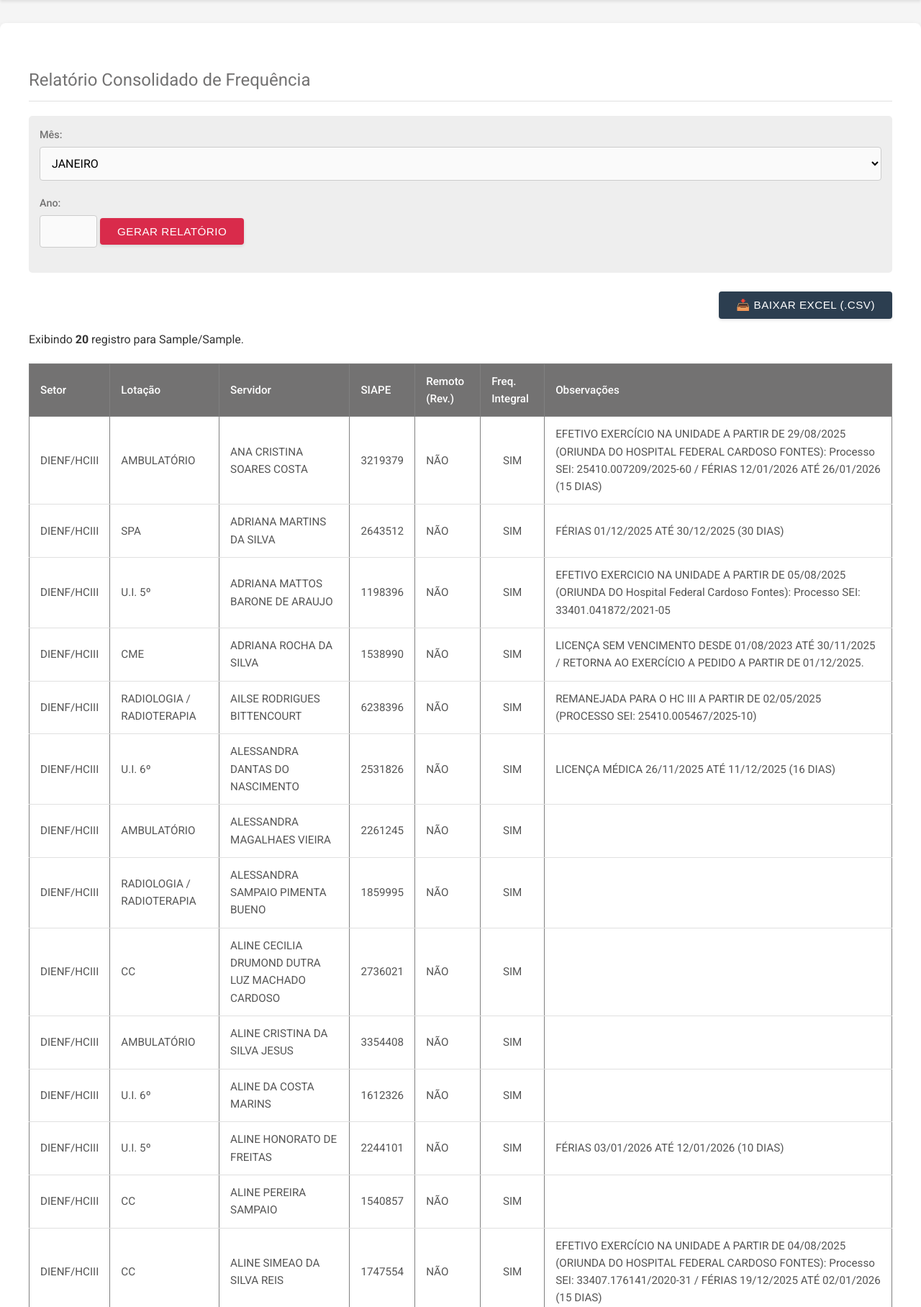
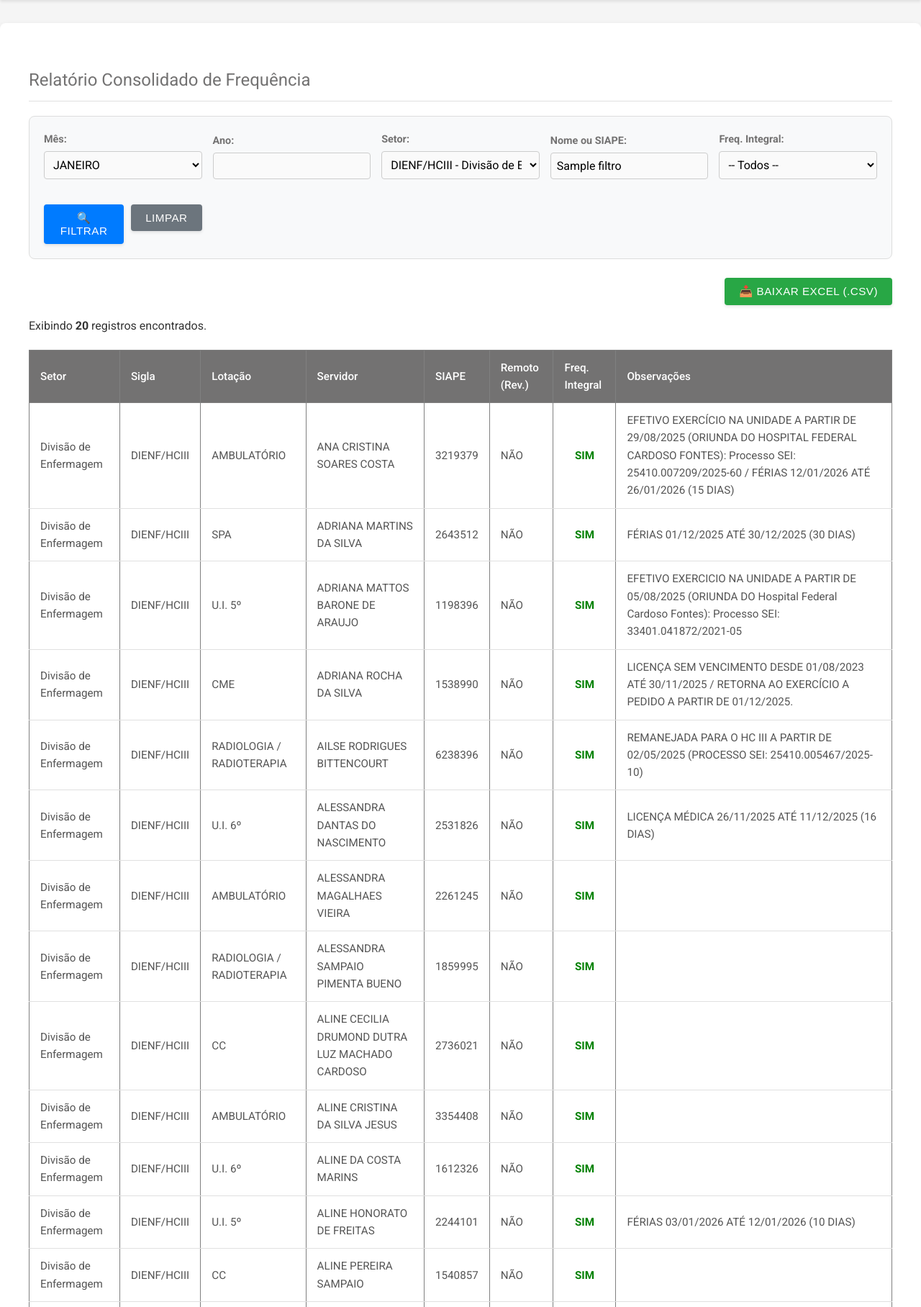
Before and after one commit to dennisguim/projeto-integrador-i-univesp, a Flask app: template src/templates/relatorio.html in a window 1280 px wide. Shown: the part 116-1932 px from the top of the page at 72% size. Run offline with Flask 3, Linux system fonts and the light colour scheme; the template is opened without the code that fills it: values that come from a table or form of the project are taken from there, most other values are stand-ins (such as "Sample title", 1, 10 or a date in 2020).

Commit message:
Update relatorio.html

```diff
--- a/src/templates/relatorio.html
+++ b/src/templates/relatorio.html
@@ -5,33 +5,79 @@
 {% block content %}
     <h2>Relatório Consolidado de Frequência</h2>
 
-    <!-- Filtro -->
-     <form method="post" style="background-color: #eee; padding: 15px; border-radius: 5px;">
-        <label>Mês:</label>
-        <select name="mes">
+    <!-- Filtro Avançado -->
+    <form method="get" style="background-color: #f8f9fa; padding: 20px; border-radius: 8px; border: 1px solid #ddd; display: grid; grid-template-columns: repeat(auto-fit, minmax(200px, 1fr)); gap: 15px; align-items: end;">
+
+        <!-- Mês -->
+        <div>
+            <label style="display: block; margin-bottom: 5px; font-weight: bold;">Mês:</label>
+            <select name="mes" style="width: 100%; padding: 8px;">
                 {% for m in ['JANEIRO', 'FEVEREIRO', 'MARÇO', 'ABRIL', 'MAIO', 'JUNHO', 'JULHO', 'AGOSTO', 'SETEMBRO', 'OUTUBRO', 'NOVEMBRO', 'DEZEMBRO'] %}
-                <option value="{{ m }}" {% if m == mes_atual %}selected{% endif %}>{{ m }}</option>
+                    <option value="{{ m }}" {% if m == filtros.mes %}selected{% endif %}>{{ m }}</option>
                 {% endfor %}
             </select>
+        </div>
 
-        <label>Ano:</label>
-        <input type="number" name="ano" value="{{ ano_atual }}" style="width: 60px;">
+        <!-- Ano -->
+        <div>
+            <label style="display: block; margin-bottom: 5px; font-weight: bold;">Ano:</label>
+            <input type="number" name="ano" value="{{ filtros.ano }}" style="width: 100%; padding: 8px; box-sizing: border-box;">
+        </div>
 
-        <button type="submit">Gerar Relatório</button>
+        <!-- Setor -->
+        <div>
+            <label style="display: block; margin-bottom: 5px; font-weight: bold;">Setor:</label>
+            <select name="setor_id" style="width: 100%; padding: 8px;">
+                <option value="">-- Todos os Setores --</option>
+                {% for s in setores %}
+                    <option value="{{ s.id }}" {% if filtros.setor_id == s.id %}selected{% endif %}>
+                        {{ s.sigla }} - {{ s.nome }}
+                    </option>
+                {% endfor %}
+            </select>
+        </div>
+
+        <!-- Nome / SIAPE -->
+        <div>
+            <label style="display: block; margin-bottom: 5px; font-weight: bold;">Nome ou SIAPE:</label>
+            <input type="text" name="nome" value="{{ filtros.nome }}" placeholder="Buscar funcionário..." style="width: 100%; padding: 8px; box-sizing: border-box;">
+        </div>
+
+        <!-- Frequência Integral -->
+        <div>
+            <label style="display: block; margin-bottom: 5px; font-weight: bold;">Freq. Integral:</label>
+            <select name="freq_integral" style="width: 100%; padding: 8px;">
+                <option value="">-- Todos --</option>
+                <option value="SIM" {% if filtros.freq_integral == 'SIM' %}selected{% endif %}>SIM</option>
+                <option value="NÃO" {% if filtros.freq_integral == 'NÃO' %}selected{% endif %}>NÃO</option>
+                <option value="PARCIAL" {% if filtros.freq_integral == 'PARCIAL' %}selected{% endif %}>PARCIAL</option>
+            </select>
+        </div>
+
+        <!-- Botões -->
+        <div style="display: flex; gap: 10px;">
+            <button type="submit" style="padding: 10px 20px; background-color: #007bff; color: white; border: none; border-radius: 4px; cursor: pointer;">🔍 Filtrar</button>
+            <a href="{{ url_for('relatorio_geral') }}" style="text-decoration: none;">
+                <button type="button" style="padding: 10px 20px; background-color: #6c757d; color: white; border: none; border-radius: 4px; cursor: pointer;">Limpar</button>
+            </a>
+        </div>
     </form>
     <br>
 
     {% if registros %}
         <div style="text-align: right; margin-bottom: 10px;">
-            <a href="{{ url_for('exportar_relatorio', mes=mes_atual, ano=ano_atual) }}">
-                <button style="background-color: #2c3e50;">📥 Baixar Excel (.csv)</button>
+            <!-- O link de exportação inclui todos os parâmetros atuais da URL (filtros) -->
+            <a href="{{ url_for('exportar_relatorio', **filtros) }}">
+                <button style="background-color: #28a745; color: white; padding: 10px 20px; border: none; border-radius: 4px; cursor: pointer;">📥 Baixar Excel (.csv)</button>
             </a>
         </div>
-        <p>Exibindo <strong>{{ registros|length }}</strong> registro para {{ mes_atual }}/{{ ano_atual}}.</p>
+
+        <p>Exibindo <strong>{{ registros|length }}</strong> registros encontrados.</p>
         <table border="1" style="width:100%; border-collapse: collapse;">
             <thead>
-            <tr style="background-color: #ddd;">
+                <tr style="background-color: #e9ecef;">
                     <th>Setor</th>
+                    <th>Sigla</th>
                     <th>Lotação</th>
                     <th>Servidor</th>
                     <th>SIAPE</th>
@@ -43,19 +89,30 @@
             <tbody>
                 {% for freq in registros %}
                 <tr>
+                    <td>{{ freq.funcionario.setor.nome }}</td>
                     <td>{{ freq.funcionario.setor.sigla }}</td>
                     <td>{{ freq.funcionario.lotacao }}</td>
                     <td>{{ freq.funcionario.nome }}</td>
                     <td>{{ freq.funcionario.siape }}</td>
                     <td>{{ freq.funcionario.dias_remoto_revezamento }}</td>
-                <td style="text-align: center;">{{ freq.frequencia_integral }}</td>
+                    <td style="text-align: center;">
+                        {% if freq.frequencia_integral == 'SIM' %}
+                            <span style="color: green; font-weight: bold;">SIM</span>
+                        {% elif freq.frequencia_integral == 'NÃO' %}
+                            <span style="color: red; font-weight: bold;">NÃO</span>
+                        {% else %}
+                            <span style="color: orange; font-weight: bold;">{{ freq.frequencia_integral }}</span>
+                        {% endif %}
+                    </td>
                     <td>{{ freq.observacoes }}</td>
                 </tr>
                 {% endfor %}
             </tbody>
         </table>
     {% else %}
-        <p>Nenhum registro encontrado para esse período. Selecione outro mês ou certifique-se de que os chefes realizaram os lançamentos</p>
+        <div style="text-align: center; padding: 40px; background-color: #fff; border: 1px dashed #ccc;">
+            <p>Nenhum registro encontrado com os filtros selecionados.</p>
+        </div>
     {% endif %}
 
     <br>
```
Lines whose indentation alone changed are shown as unchanged.
